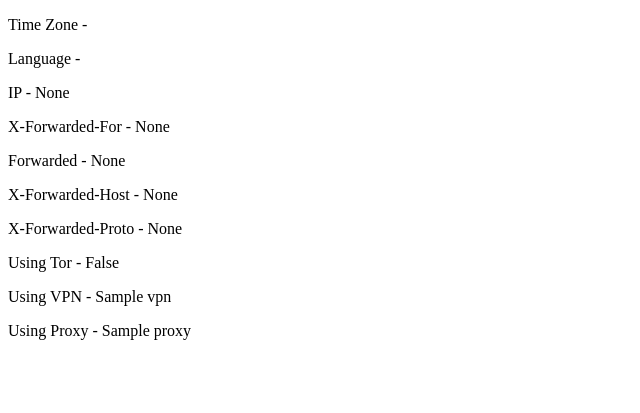
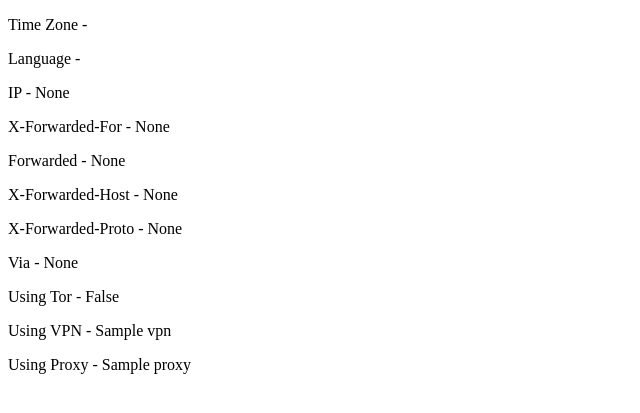
Before and after one commit to Minigamy/fingerprint_with_clientjs, a Django app: page / in a window 1280 px wide. Shown: the part 268-681 px from the top of the page, without its empty margins (0-640 px from the left). Run offline with Django 4.2, Linux system fonts and the light colour scheme; tables that the repository leaves empty hold one stand-in row (values such as "Sample post"); a database or web service that is not in the repository returns one stand-in record (values such as "Sample title"); data that the repository does not hold is empty; some libraries are stand-ins or nearby versions.

Commit message:
add proxy ip

```diff
--- a/fingerprintapp/templates/fingerprintapp/fingerprint.html
+++ b/fingerprintapp/templates/fingerprintapp/fingerprint.html
@@ -29,6 +29,7 @@
 <p>Forwarded - {{ proxy_ip2 }}</p>
 <p>X-Forwarded-Host - {{ proxy_ip3 }}</p>
 <p>X-Forwarded-Proto - {{ proxy_ip4 }}</p>
+<p>Via - {{ proxy_ip5 }}</p>
 <p>Using Tor - {{ is_tor }}</p>
 <p>Using VPN - {{ is_vpn }}</p>
 <p>Using Proxy - {{ is_proxy }}</p>
--- a/fingerprintapp/views.py
+++ b/fingerprintapp/views.py
@@ -15,6 +15,7 @@
         proxy_ip2 = str(request.headers.get('Forwarded'))
         proxy_ip3 = str(request.headers.get('X-Forwarded-Host'))
         proxy_ip4 = str(request.headers.get('X-Forwarded-Proto'))
+        proxy_ip5 = str(request.headers.get('Via'))
 
         if request_ip in data.tor_ip_list:
             is_tor = True
@@ -30,6 +31,7 @@
                                'proxy_ip2': proxy_ip2,
                                'proxy_ip3': proxy_ip3,
                                'proxy_ip4': proxy_ip4,
+                               'proxy_ip5': proxy_ip5,
                                'is_tor': is_tor,
                                'is_vpn': ipinfo['vpn'],
                                'is_proxy': ipinfo['proxy']}
```
